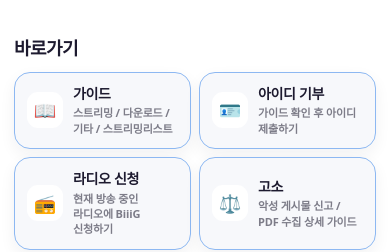
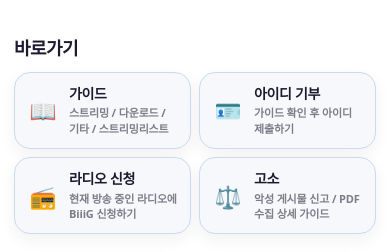
Before and after one commit to gdragonstream0818-arch/gdstream, a plain HTML site: page index.html in a window 390 px wide. Shown: the part 879-1131 px from the top of the page. Drawn offline with Linux system fonts and the light colour scheme.

Commit message:
Update index.html

```diff
--- a/index.html
+++ b/index.html
@@ -21,7 +21,7 @@
       --gd-pink:#ff5fa2; --gd-pink-soft:#ffe3ef;
       --gd-sky:#3d9bff;  --gd-sky-soft:#dcedff;
       --gd-lilac-soft:#ece5ff; --gd-red-soft:#ffe4e4;
-      --gd-btn-line:#8db8f2;
+      --gd-btn-line:#c9daf2;
       --gd-btn-bg:#f7f8fb;
       --gd-ink:#1d1a2f;  --gd-line:rgba(29,26,47,.08);
     }
@@ -102,7 +102,7 @@
     .quickLinkGrid .ctaGuide--id    { --tint:var(--gd-sky-soft); }
     .quickLinkGrid .ctaGuide--radio { --tint:var(--gd-lilac-soft); }
     .quickLinkGrid .ctaGuide--sue   { --tint:var(--gd-red-soft); }
-    .quickLinkGrid .ctaIcon { flex:0 0 auto; display:flex; align-items:center; justify-content:center; width:40px; height:40px; border-radius:13px; background:#fff; font-size:20px; line-height:1; }
+    .quickLinkGrid .ctaIcon { flex:0 0 auto; display:flex; align-items:center; justify-content:center; width:40px; height:40px; border-radius:0; background:none; font-size:24px; line-height:1; }
     .quickLinkGrid .ctaGuideText { flex:1 1 auto; min-width:0; }
     .quickLinkGrid .ctaGuideTitle { color:var(--gd-ink); font-size:15px; font-weight:900; letter-spacing:-.025em; }
     .quickLinkGrid .ctaGuideDesc { margin-top:3px; color:rgba(29,26,47,.56); font-size:11.5px; font-weight:700; line-height:1.4; }
@@ -166,7 +166,7 @@
 
       .quickLinkGrid { gap:8px; }
       .quickLinkGrid .ctaGuide { gap:10px; padding:12px; border-radius:16px; }
-      .quickLinkGrid .ctaIcon { width:36px; height:36px; border-radius:11px; font-size:18px; }
+      .quickLinkGrid .ctaIcon { width:32px; height:32px; border-radius:0; font-size:22px; }
       .quickLinkGrid .ctaGuideTitle { font-size:14px; }
       .quickLinkGrid .ctaGuideDesc { font-size:11px; }
       .quickLinkGrid .ctaGuideArrow { display:none; }
```
